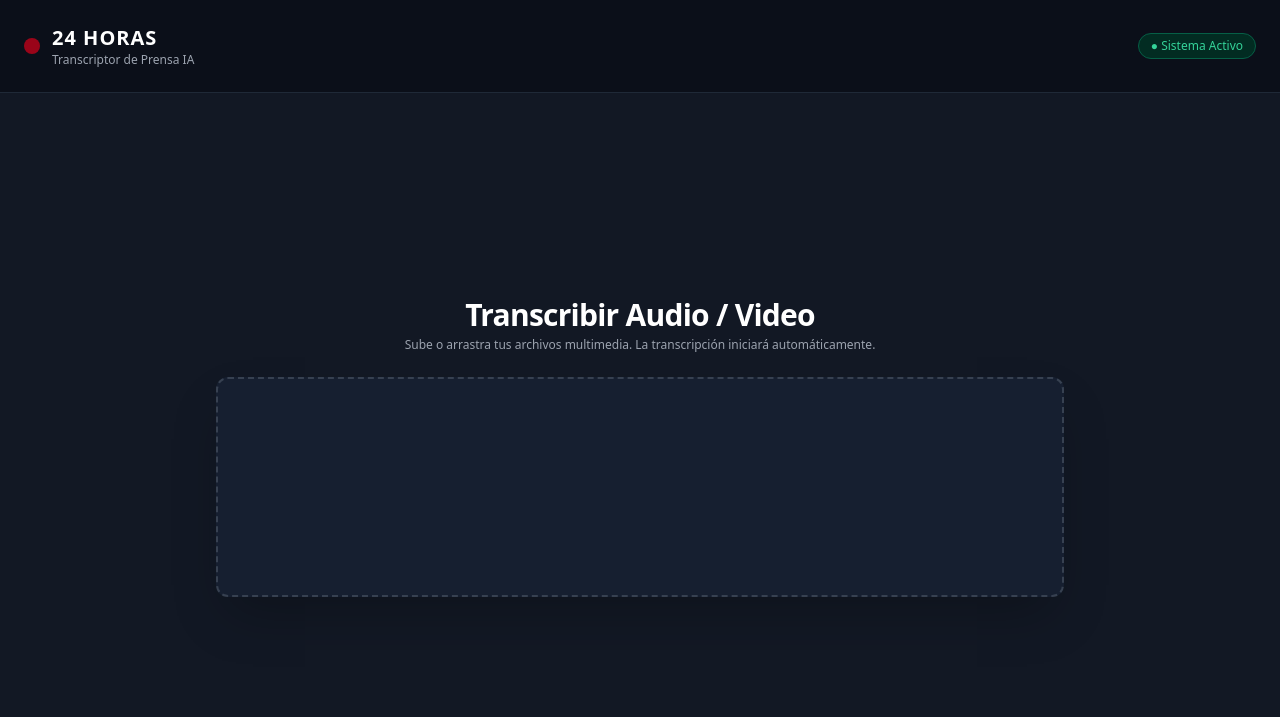
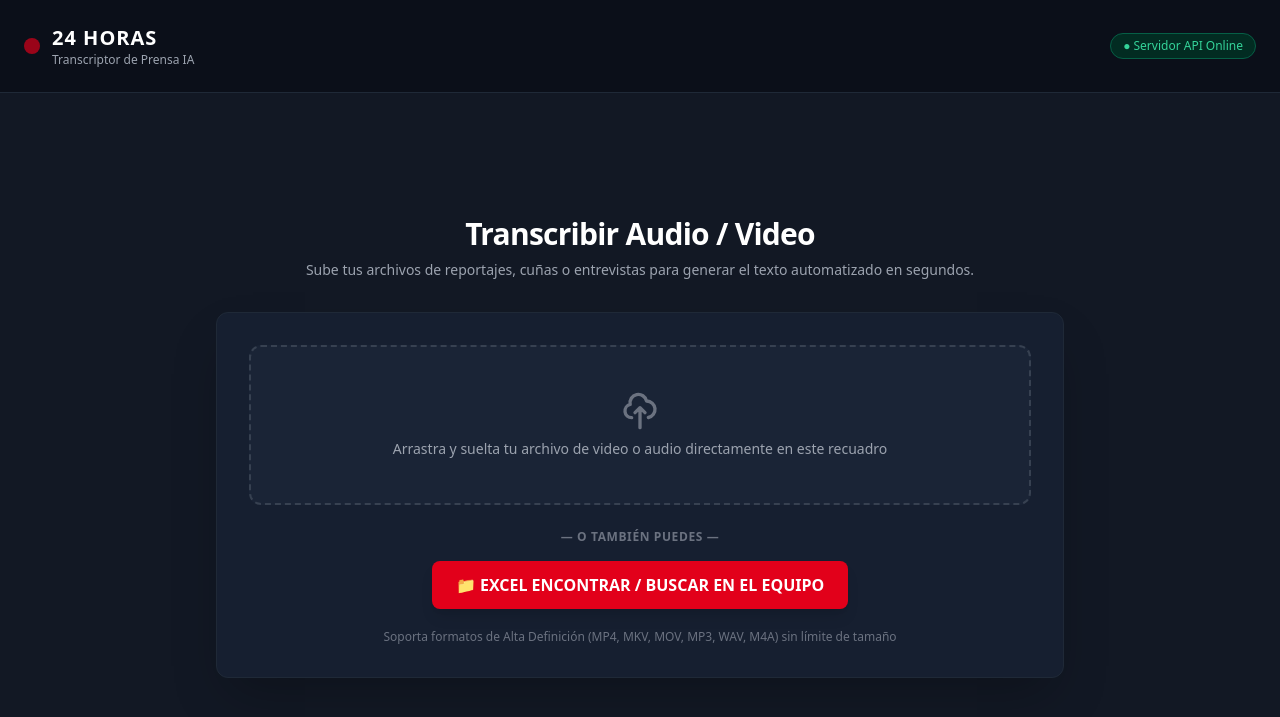
Before and after one commit to sergiofica-max/transcriptor-tvn-1, a FastAPI app: page / in a window 1280 px wide. Shown: the top 717 px of the page. Run offline with FastAPI, Linux system fonts and the light colour scheme; some libraries are stand-ins or nearby versions.

Commit message:
Update index.html

```diff
--- a/TVN-TRANSCRIPTOR/templates/index.html
+++ b/TVN-TRANSCRIPTOR/templates/index.html
@@ -24,19 +24,48 @@
             </div>
         </div>
         <span class="bg-emerald-950 text-emerald-400 border border-emerald-800 text-xs px-3 py-1 rounded-full font-medium">
-            ● Sistema Activo
+            ● Servidor API Online
         </span>
     </header>
 
     <main class="flex-1 flex flex-col items-center justify-center p-6 w-full max-w-4xl mx-auto">
-        <div class="text-center max-w-2xl mb-6">
-            <h2 class="text-3xl font-extrabold mb-1 tracking-tight">Transcribir Audio / Video</h2>
-            <p class="text-gray-400 text-xs">Sube o arrastra tus archivos multimedia. La transcripción iniciará automáticamente.</p>
+        <div class="text-center max-w-2xl mb-8">
+            <h2 class="text-3xl font-extrabold mb-2 tracking-tight">Transcribir Audio / Video</h2>
+            <p class="text-gray-400 text-sm">Sube tus archivos de reportajes, cuñas o entrevistas para generar el texto automatizado en segundos.</p>
         </div>
 
-        <div id="dropzone" class="w-full bg-[#161f30] border-2 border-dashed border-gray-700 rounded-xl p-8 flex flex-col items-center justify-center shadow-2xl transition-all duration-200 min-h-[220px] cursor-pointer group hover:border-[#E2001A]">
+        <div class="w-full bg-[#161f30] border border-gray-800 rounded-xl p-8 flex flex-col items-center justify-center shadow-2xl">
 
-            <input type="file" id="fileInput" accept="video/*,audio/*" class="hidden">
+            <div id="dropzone" class="w-full h-40 border-2 border-dashed border-gray-700 bg-[#1a2436] rounded-xl flex flex-col items-center justify-center p-4 transition-all duration-300 mb-6">
+                <svg xmlns="http://www.w3.org/2000/svg" class="h-10 w-10 text-gray-500 mb-2" fill="none" viewBox="0 0 24 24" stroke="currentColor">
+                    <path stroke-linecap="round" stroke-linejoin="round" stroke-width="2" d="M7 16a4 4 0 01-.88-7.903A5 5 0 1115.9 6L16 6a5 5 0 011 9.9M15 13l-3-3m0 0l-3 3m3-3v12" />
+                </svg>
+                <p class="text-sm font-medium text-gray-400 text-center">
+                    Arrastra y suelta tu archivo de video o audio directamente en este recuadro
+                </p>
+            </div>
 
-            <svg xmlns="http://www.w3.org/2000/svg" class="h-12 w-12 text-gray-500 mb-3 group-hover:text-[#E2001A] transition-colors duration-200" fill="none" viewBox="0 0 24 24" stroke="currentColor">
-                <path stroke-linecap="round" stroke-linejoin="round" stroke-width="2" d="M7 16a4 4 0 01-.88-7.903A5 5 0 1115.9 6L16 6a5 5 0 011 9.9M15
+            <div class="text-xs text-gray-500 font-bold uppercase tracking-wider mb-4">— O TAMBIÉN PUEDES —</div>
+
+            <div class="relative">
+                <input type="file" id="fileInput" accept="video/*,audio/*" class="absolute inset-0 w-full h-full opacity-0 cursor-pointer z-50">
+                <button type="button" class="bg-[#E2001A] hover:bg-red-700 text-white font-bold px-6 py-3 rounded-lg shadow-lg flex items-center gap-2 transition-colors duration-200 pointer-events-none">
+                    📁 EXCEL ENCONTRAR / BUSCAR EN EL EQUIPO
+                </button>
+            </div>
+
+            <p class="text-xs text-gray-500 mt-5 text-center">Soporta formatos de Alta Definición (MP4, MKV, MOV, MP3, WAV, M4A) sin límite de tamaño</p>
+        </div>
+
+        <div id="status-card" class="w-full mt-6 p-4 rounded-xl bg-[#1c2536] border border-gray-800 hidden">
+            <div class="flex items-center justify-between mb-2">
+                <div class="flex items-center gap-2">
+                    <div class="w-2.5 h-2.5 bg-[#E2001A] rounded-full animate-ping"></div>
+                    <span id="status-text" class="text-xs font-semibold text-gray-200">Subiendo archivo multimedia...</span>
+                </div>
+                <span id="status-percentage" class="text-xs font-bold text-[#E2001A]">0%</span>
+            </div>
+            <div class="w-full bg-gray-800 rounded-full h-2 mb-1">
+                <div id="status-bar" class="bg-[#E2001A] h-2 rounded-full transition-all duration-300" style="width: 0%"></div>
+            </div>
+            <p class="text-[11px] text-gray-40
```
